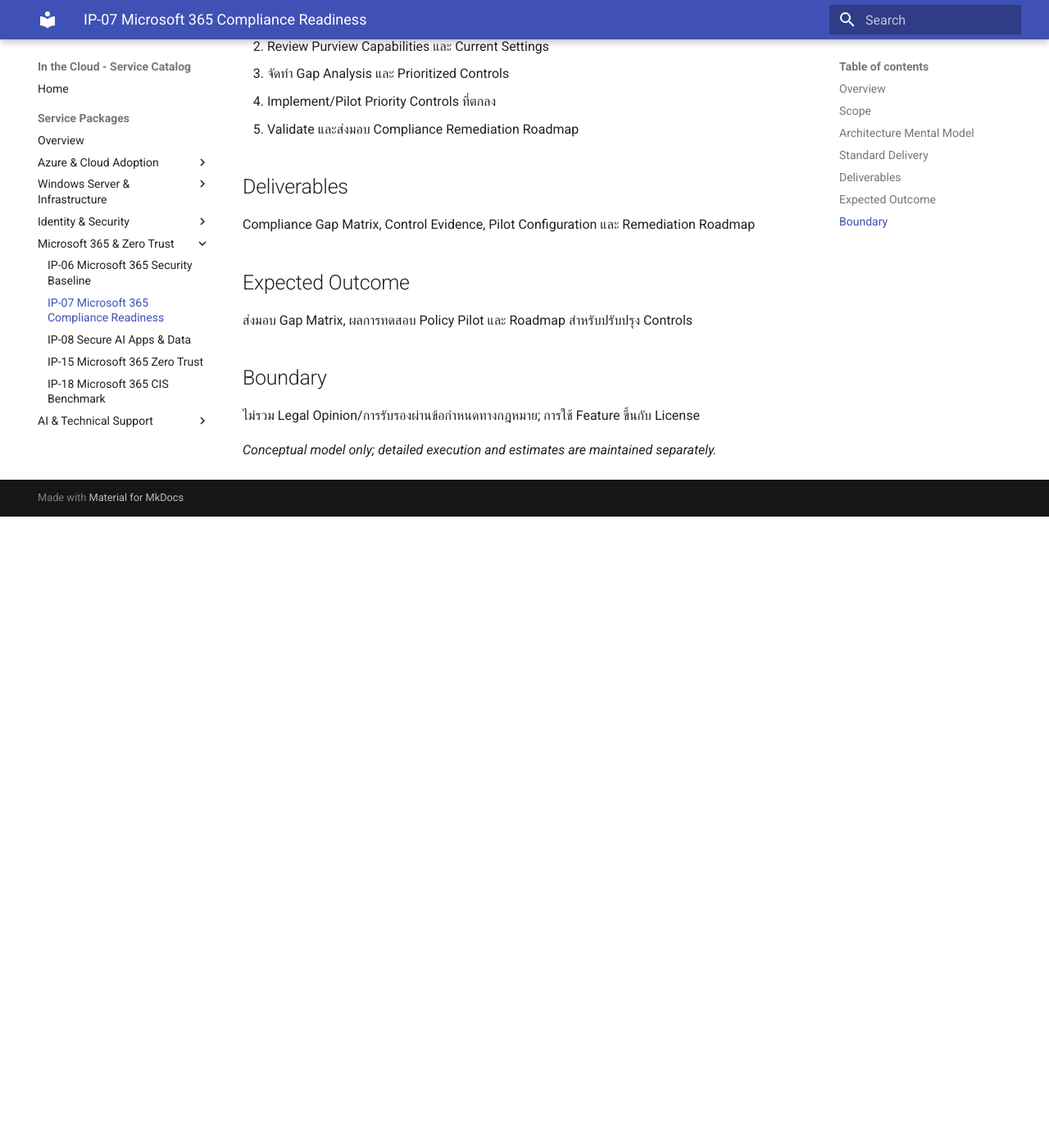
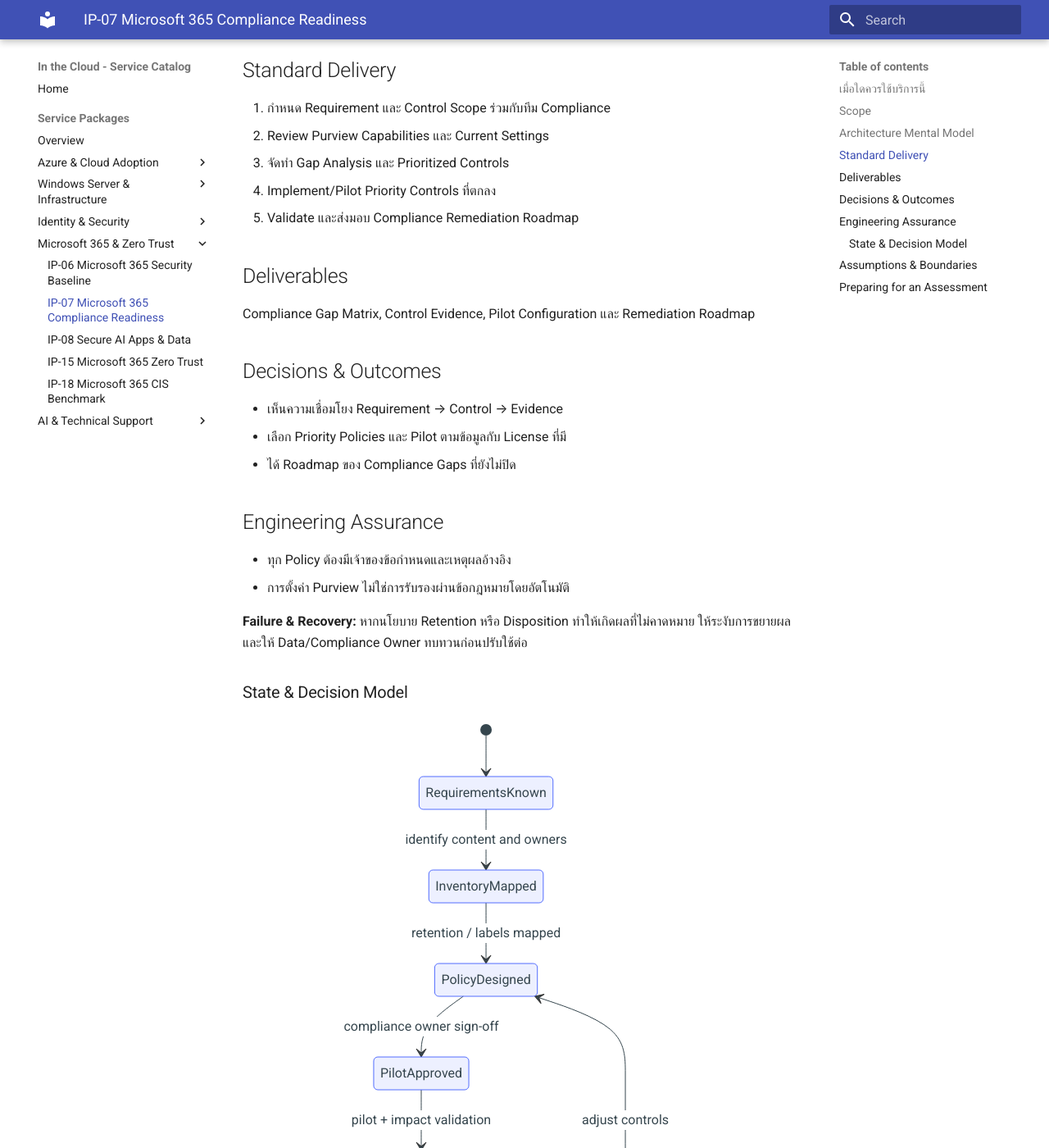
Before and after one commit to inthecloudth/service-catalog, an MkDocs documentation site: the page built from docs/services/ip-07-m365-compliance-readiness.md, in a window 1280 px wide and 1400 px high, scrolled down 905 px. Shown: the whole window at 82% size. Built offline with MkDocs 1.6.1 and Material for MkDocs 9.7.7, drawn with Linux system fonts in a browser that asks for light colours; before the commit the page ends 1535 px from its top, so only the background shows below that; some of the changed text lies outside the part shown.

Commit message:
docs(catalog): decision-focused service IP-07 with system behavior and assurance

````diff
--- a/docs/services/ip-07-m365-compliance-readiness.md
+++ b/docs/services/ip-07-m365-compliance-readiness.md
@@ -1,10 +1,14 @@
 # Microsoft 365 Zero Trust – Regulatory & Compliance Readiness
 
-*Reusable technical service package*
+> **IP-07 | Repeatable Service Package**
 
-## Overview
+**ผลลัพธ์ที่มุ่งหวัง:** ประเมินความพร้อมด้าน Data Governance และ Compliance บน Microsoft 365/Purview
 
-ประเมินความพร้อมด้าน Data Governance และ Compliance บน Microsoft 365/Purview
+## เมื่อใดควรใช้บริการนี้
+
+- ต้องแปลงข้อกำหนดด้านข้อมูลและการเก็บรักษาเป็น Microsoft 365 Controls
+- ไม่มั่นใจว่านโยบาย Information Protection, Retention และ Audit ครอบคลุมหรือไม่
+- ต้องการหลักฐาน Gap Analysis ก่อนปรับ Policy จริง
 
 ## Scope
 
@@ -46,12 +50,43 @@ flowchart LR
 
 Compliance Gap Matrix, Control Evidence, Pilot Configuration และ Remediation Roadmap
 
-## Expected Outcome
+## Decisions & Outcomes
 
-ส่งมอบ Gap Matrix, ผลการทดสอบ Policy Pilot และ Roadmap สำหรับปรับปรุง Controls
+- เห็นความเชื่อมโยง Requirement → Control → Evidence
+- เลือก Priority Policies และ Pilot ตามข้อมูลกับ License ที่มี
+- ได้ Roadmap ของ Compliance Gaps ที่ยังไม่ปิด
 
-## Boundary
+## Engineering Assurance
+
+- ทุก Policy ต้องมีเจ้าของข้อกำหนดและเหตุผลอ้างอิง
+- การตั้งค่า Purview ไม่ใช่การรับรองผ่านข้อกฎหมายโดยอัตโนมัติ
+
+**Failure & Recovery:** หากนโยบาย Retention หรือ Disposition ทำให้เกิดผลที่ไม่คาดหมาย ให้ระงับการขยายผลและให้ Data/Compliance Owner ทบทวนก่อนปรับใช้ต่อ
+
+### State & Decision Model
+
+```mermaid
+stateDiagram-v2
+  [*] --> RequirementsKnown
+  RequirementsKnown --> InventoryMapped: identify content and owners
+  InventoryMapped --> PolicyDesigned: retention / labels mapped
+  PolicyDesigned --> PilotApproved: compliance owner sign-off
+  PilotApproved --> Tested: pilot + impact validation
+  Tested --> Accepted: requirements met in pilot scope
+  Tested --> Revised: unexpected disposition / gap
+  Revised --> PolicyDesigned: adjust controls
+  Accepted --> [*]
+```
+
+## Assumptions & Boundaries
 
 ไม่รวม Legal Opinion/การรับรองผ่านข้อกำหนดทางกฎหมาย; การใช้ Feature ขึ้นกับ License
 
 *Conceptual model only; detailed execution and estimates are maintained separately.*
+
+## Preparing for an Assessment
+
+กำหนดระบบและผู้รับผิดชอบที่เกี่ยวข้อง พร้อมข้อกำหนดการเข้าถึงและ Change Window เพื่อยืนยัน Scope, Validation และ Acceptance Criteria ก่อนเริ่มงาน
+
+---
+*Architecture และ State Models เป็นแบบจำลองเชิงแนวคิด ไม่ใช่ Production Topology ขององค์กรใดองค์กรหนึ่ง*
````
